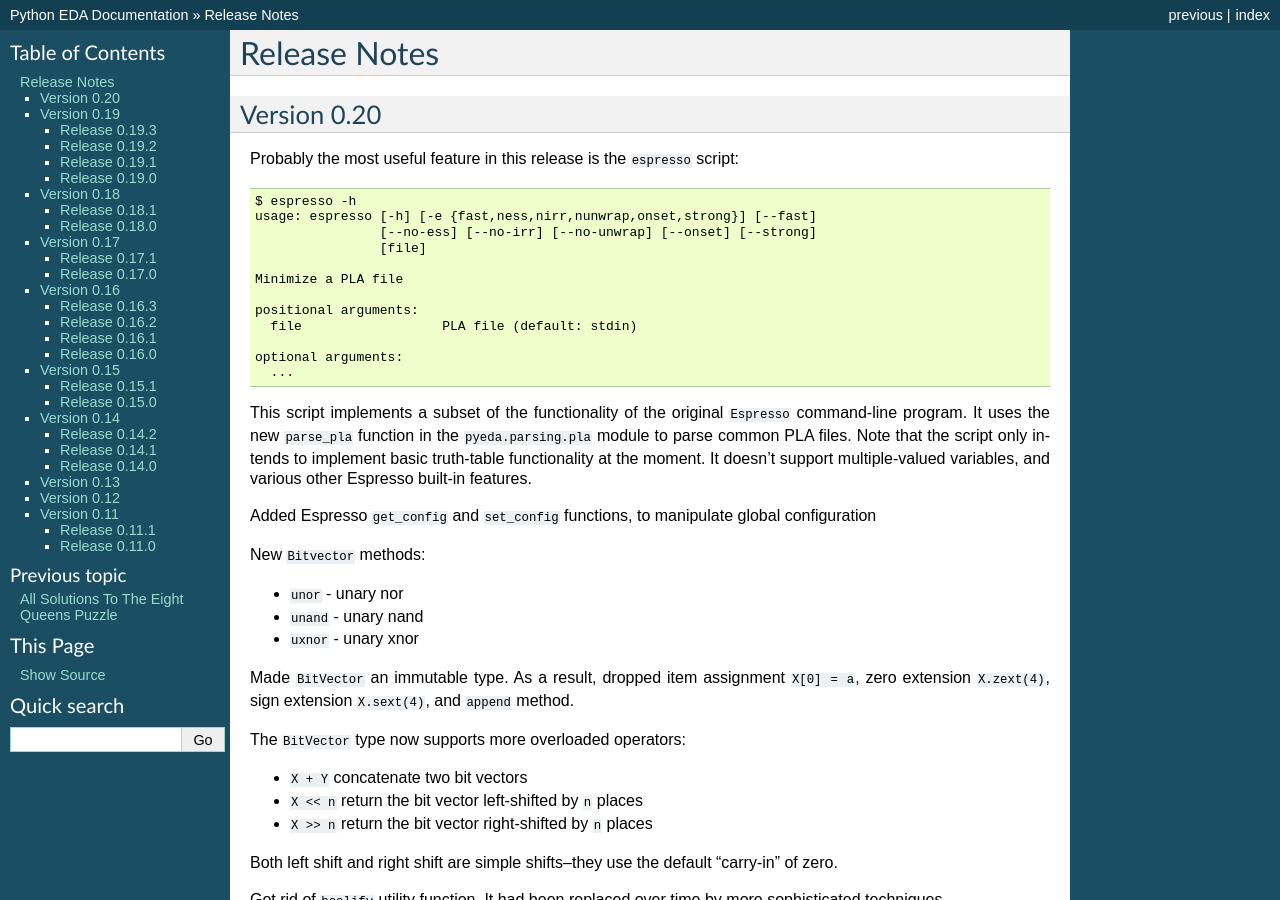
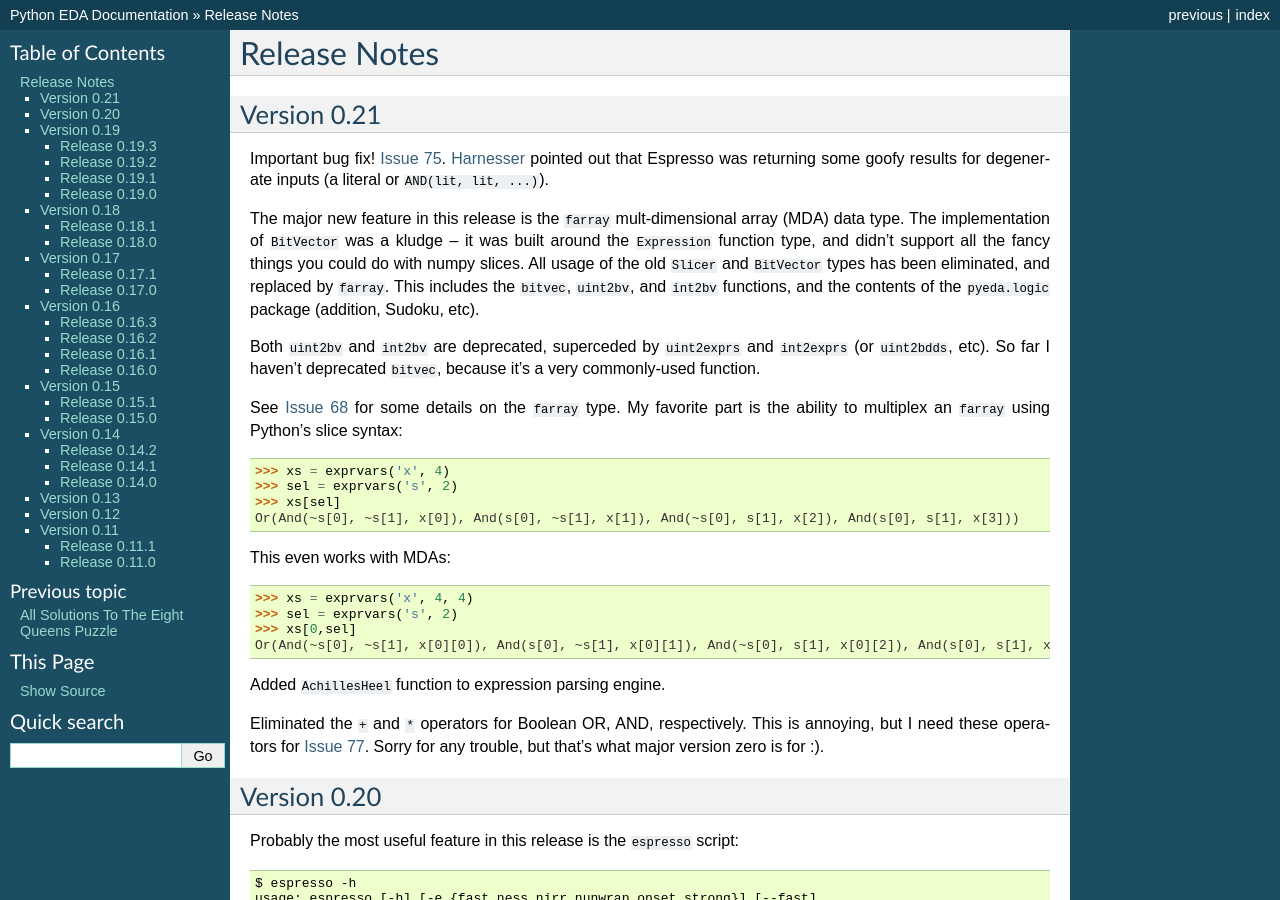
Before and after one commit to cjdrake/pyeda, a Sphinx documentation site: the page built from doc/source/relnotes.rst, in a window 1280 px wide and 900 px high. Built offline with Sphinx 7.4.7, drawn with Linux system fonts in a browser that asks for light colours.

Commit message:
Add version 0.21 release notes

```diff
--- a/doc/source/relnotes.rst
+++ b/doc/source/relnotes.rst
@@ -3,6 +3,53 @@
 *****************
   Release Notes
 *****************
+
+Version 0.21
+============
+
+Important bug fix! `Issue 75 <https://github.com/cjdrake/pyeda/issues/75>`_.
+`Harnesser <https://github.com/Harnesser>`_ pointed out that Espresso was
+returning some goofy results for
+degenerate inputs (a literal or ``AND(lit, lit, ...)``).
+
+The major new feature in this release is the ``farray`` mult-dimensional
+array (MDA) data type.
+The implementation of ``BitVector`` was a kludge --
+it was built around the ``Expression`` function type,
+and didn't support all the fancy things you could do with numpy slices.
+All usage of the old ``Slicer`` and ``BitVector`` types has been eliminated,
+and replaced by ``farray``.
+This includes the ``bitvec``, ``uint2bv``, and ``int2bv`` functions,
+and the contents of the ``pyeda.logic`` package (addition, Sudoku, etc).
+
+Both ``uint2bv`` and ``int2bv`` are deprecated,
+superceded by ``uint2exprs`` and ``int2exprs`` (or ``uint2bdds``, etc).
+So far I haven't deprecated ``bitvec``,
+because it's a very commonly-used function.
+
+See `Issue 68 <https://github.com/cjdrake/pyeda/issues/68>`_ for some details
+on the ``farray`` type.
+My favorite part is the ability to multiplex an ``farray`` using Python's
+slice syntax::
+
+   >>> xs = exprvars('x', 4)
+   >>> sel = exprvars('s', 2)
+   >>> xs[sel]
+   Or(And(~s[0], ~s[1], x[0]), And(s[0], ~s[1], x[1]), And(~s[0], s[1], x[2]), And(s[0], s[1], x[3]))
+
+This even works with MDAs::
+
+   >>> xs = exprvars('x', 4, 4)
+   >>> sel = exprvars('s', 2)
+   >>> xs[0,sel]
+   Or(And(~s[0], ~s[1], x[0][0]), And(s[0], ~s[1], x[0][1]), And(~s[0], s[1], x[0][2]), And(s[0], s[1], x[0][3]))
+
+Added ``AchillesHeel`` function to expression parsing engine.
+
+Eliminated the ``+`` and ``*`` operators for Boolean OR, AND, respectively.
+This is annoying, but I need these operators for
+`Issue 77 <https://github.com/cjdrake/pyeda/issues/77>`_.
+Sorry for any trouble, but that's what major version zero is for :).
 
 Version 0.20
 ============
```
